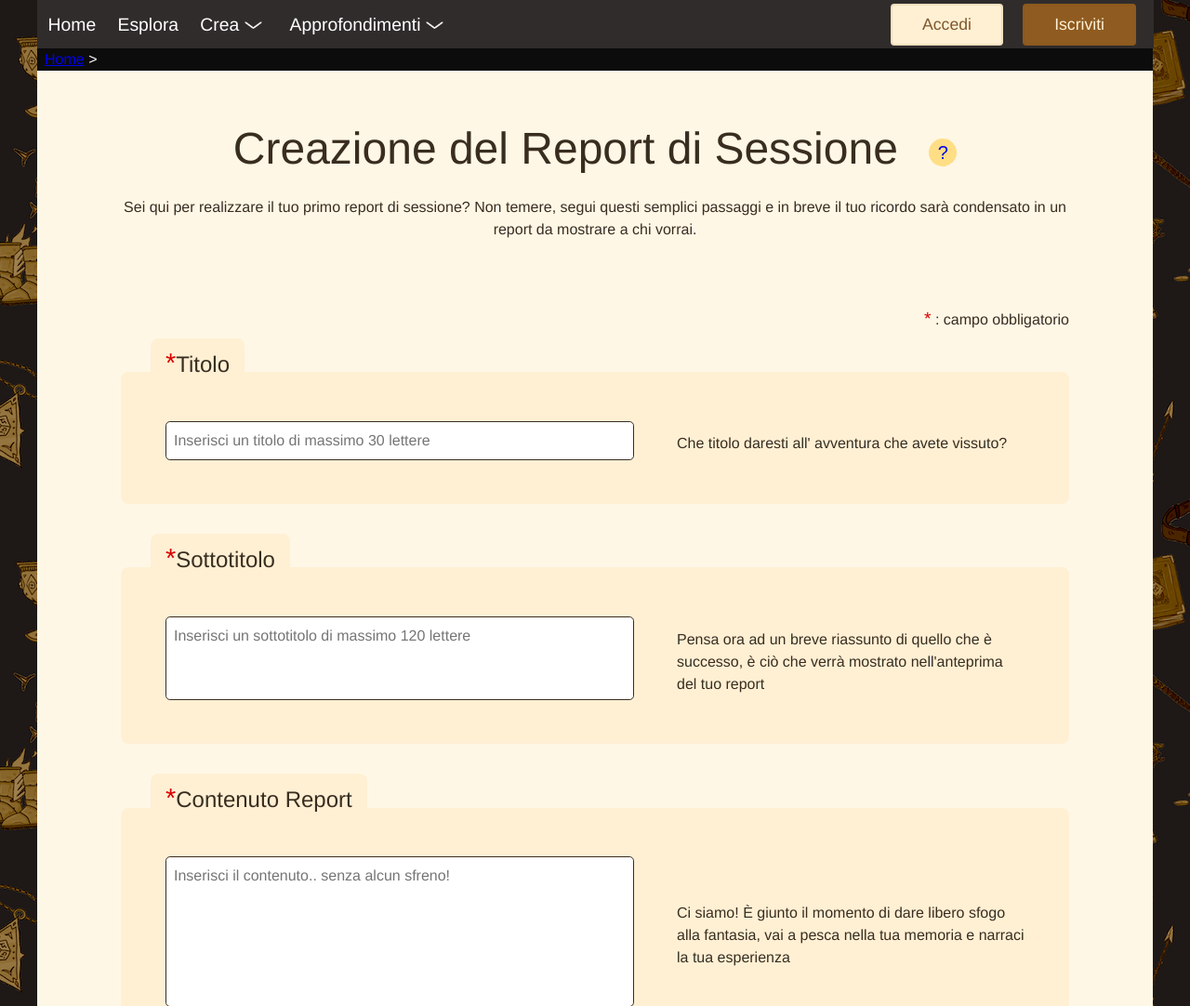
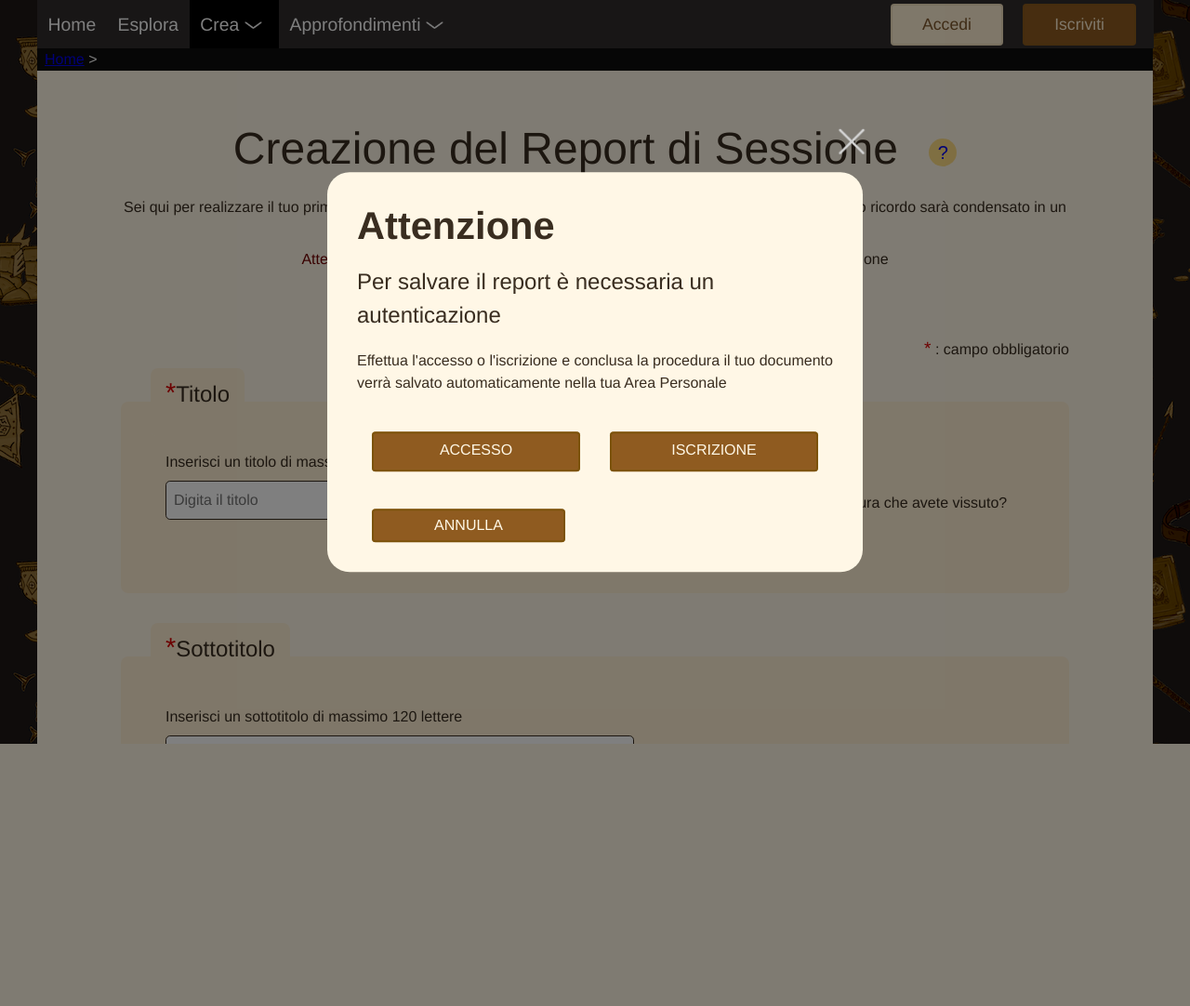
Before and after one commit to RiccardoCalcagno/ProgettoTecWeb, a PHP site: page /otherHTMLs/creazioneReport.html in a window 1280 px wide. Shown: the top 1082 px of the page at 93% size. After the commit the page ends 800 px from the top, so only its background shows below. Run offline with PHP 8.4, Linux system fonts and the light colour scheme.

Commit message:
intermedio1

```diff
--- a/Sito/Home.html
+++ b/Sito/Home.html
@@ -35,7 +35,7 @@ Note DI CORREZIONE PER TUTTI I FILE DEL PROGETTO:
 
 5) mettere gli href
 
-6) ARIA + TABINDEX
+6) ARIA + TABINDEX  (es. ariaDescribeBy)
 
 7) CREARE LA PAGINA 404
 
--- a/Sito/otherHTMLs/Approfondimenti/Approfondimento_Dungeon&Dragon.html
+++ b/Sito/otherHTMLs/Approfondimenti/Approfondimento_Dungeon&Dragon.html
@@ -43,7 +43,7 @@
                 </ul>
             </li>
             <li role="none" class="externalLink">
-                <a class="dropdown" role="menuitem" aria-haspopup="true" aria-expanded="false">Approfondimenti</a>
+                <a class="dropdown" role="menuitem" aria-haspopup="true" aria-expanded="false" id="currentDirect">Approfondimenti</a>
                 <ul role="menu" class="dropdown-content">
                     <li role="none" id="currentLink" xml:lang="en" class="DeD">Dungeons & Dragons</li>
                     <li role="none"><a href="approfondimento_Report.html" role="menuitem" tabindex="-1">Report Sessione</a></li>
--- a/Sito/otherHTMLs/Approfondimenti/approfondimento_Report.html
+++ b/Sito/otherHTMLs/Approfondimenti/approfondimento_Report.html
@@ -42,7 +42,7 @@
                 </ul>
             </li>
             <li role="none" class="externalLink">
-                <a class="dropdown" role="menuitem" aria-haspopup="true" aria-expanded="false">Approfondimenti</a>
+                <a class="dropdown" role="menuitem" aria-haspopup="true" aria-expanded="false"  id="currentDirect">Approfondimenti</a>
                 <ul role="menu" class="dropdown-content">
                     <li role="none"><a href="Approfondimento_Dungeon&Dragon.html" role="menuitem" tabindex="-1" class="DeD">Dungeons & Dragons</a></li>
                     <li role="none" id="currentLink"><span xml:lang="en">Report</span> Sessione</li>
--- a/Sito/otherHTMLs/Approfondimenti/approfondimento_esplora.html
+++ b/Sito/otherHTMLs/Approfondimenti/approfondimento_esplora.html
@@ -42,7 +42,7 @@
                 </ul>
             </li>
             <li role="none" class="externalLink">
-                <a class="dropdown" role="menuitem" aria-haspopup="true" aria-expanded="false">Approfondimenti</a>
+                <a class="dropdown" role="menuitem" aria-haspopup="true" aria-expanded="false" id="currentDirect">Approfondimenti</a>
                 <ul role="menu" class="dropdown-content">
                     <li role="none"><a href="Approfondimento_Dungeon&Dragon.html" role="menuitem" tabindex="-1" class="DeD">Dungeons & Dragons</a></li>
                     <li role="none"><a href="approfondimento_Report.html" role="menuitem" tabindex="-1">Report Sessione</a></li>
--- a/Sito/otherHTMLs/Approfondimenti/approfondimento_scheda_giocatore.html
+++ b/Sito/otherHTMLs/Approfondimenti/approfondimento_scheda_giocatore.html
@@ -42,7 +42,7 @@
                 </ul>
             </li>
             <li role="none" class="externalLink">
-                <a class="dropdown" role="menuitem" aria-haspopup="true" aria-expanded="false">Approfondimenti</a>
+                <a class="dropdown" role="menuitem" aria-haspopup="true" aria-expanded="false" id="currentDirect">Approfondimenti</a>
                 <ul role="menu" class="dropdown-content">
                     <li role="none"><a href="Approfondimento_Dungeon&Dragon.html" role="menuitem" tabindex="-1" class="DeD">Dungeons & Dragons</a></li>
                     <li role="none"><a href="approfondimento_Report.html" role="menuitem" tabindex="-1">Report Sessione</a></li>
--- a/Sito/otherHTMLs/Esplora.html
+++ b/Sito/otherHTMLs/Esplora.html
@@ -18,7 +18,7 @@
 
 </head>
 
-<body id=bodyEsplora>
+<body id="bodyEsplora">
     <header id="intestazioneSito">
 
         <ul class="AiutiNavigazione">
@@ -106,7 +106,6 @@
             <form action="" method="get">                                                    <!--SPECIFICARE LA PAGINA DI AZIONE-->
                 <header>
                     <h2><span xlm:lang="en">Report</span> Globali</h2>
-                    <p>Consulta i <span xlm:lang="en">Report</span> postati dagli altri utenti!</p>
                 </header>
                 <div class="box">
                 <ul class="cards">
--- a/Sito/otherHTMLs/character creation.html
+++ b/Sito/otherHTMLs/character creation.html
@@ -34,7 +34,7 @@
             <li role="none" xml:lang="en" class="externalLink"><a href="../Home.html" role="menuitem">Home</a></li>
             <li role="none" class="externalLink"><a href="Esplora.html" role="menuitem">Esplora</a></li>
             <li role="none" class="externalLink">
-                <a class="dropdown" role="menuitem" aria-haspopup="true" aria-expanded="false">Crea</a>
+                <a class="dropdown" role="menuitem" aria-haspopup="true" aria-expanded="false" id="currentDirect">Crea</a>
                 <ul role="menu" class="dropdown-content">
                     <li role="none" id="currentLink">Crea Scheda Giocatore</li>
                     <li role="none"><a href="creazioneReport.html" role="menuitem" tabindex="-1">Crea Report</a></li>
@@ -66,6 +66,7 @@
                     href="../otherHTMLs/Approfondimenti/approfondimento_scheda_giocatore.html">?</a></span></h1>
         <p> Sei qui per realizzare la tua prima scheda giocatore? Non temere, è facilissimo! Compila questo
             ridotto insieme di campi per conferire al tuo personaggio le principali caratteristiche.</p>
+        <p><strong class="Attenzione">Attenzione</strong>: per effettuare il salvataggio della scheda sarà necessaria una tua autenticazione</p>
     </header>
 
     <p class="campiObbligatori"> : campo obbligatorio</p>
--- a/Sito/otherHTMLs/creazioneReport.html
+++ b/Sito/otherHTMLs/creazioneReport.html
@@ -11,6 +11,8 @@
         <meta name="author" content="Calcagno Riccardo, Pavin Nicola, Sertori Nicholas, Pirolo Alessandro" />
 
         <link rel="stylesheet" type="text/css" href="../style/mainStyle.css" media="screen" />
+
+        <script type="text/javascript" src="../scripts.js"></script>
     </head>
 
     <body id="creazioneReport">
@@ -29,7 +31,7 @@
                 <li role="none" xml:lang="en" class="externalLink"><a href="../Home.html" role="menuitem">Home</a></li>
                 <li role="none" class="externalLink"><a href="Esplora.html" role="menuitem">Esplora</a></li>
                 <li role="none" class="externalLink">
-                    <a class="dropdown" role="menuitem" aria-haspopup="true" aria-expanded="false">Crea</a>
+                    <a class="dropdown" role="menuitem" aria-haspopup="true" aria-expanded="false" id="currentDirect">Crea</a>
                     <ul role="menu" class="dropdown-content">
                         <li role="none"><a href="character creation.html" role="menuitem" tabindex="-1">Crea Scheda Giocatore</a></li>
                         <li role="none" id="currentLink">Crea Report</li>
@@ -59,7 +61,8 @@
         <header id="intestazionePagina">
             <h1>Creazione del Report di Sessione <span> <a class="puntoInterrogativo" href="../otherHTMLs/Approfondimenti/approfondimento_Report.html">?</a></span></h1>
             <p>Sei qui per realizzare il tuo primo report di sessione? Non temere, segui questi semplici
-                passaggi e in breve il tuo ricordo sarà condensato in un report da mostrare a chi vorrai.</p>
+                passaggi e in breve il tuo ricordo sarà condensato in un report da mostrare a chi vorrai. </p>
+            <p><strong class="Attenzione">Attenzione</strong>: per effettuare il salvataggio del report sarà necessaria una tua autenticazione</p>
         </header>
 
         <p class="campiObbligatori"> : campo obbligatorio</p>
@@ -70,13 +73,21 @@
                 <li>
                     <fieldset id="titoloRepo" class="fieldss"><legend><h2 class="campiObbligatori">Titolo</h2></legend>
                         <p>Che <strong>titolo</strong> daresti all' <strong>avventura</strong> che avete vissuto?</p>
-                        <div><textarea name="titolo" rows=1 cols="60" placeholder="Inserisci un titolo di massimo 30 lettere" maxlength="30" aria-required="true" required="required"></textarea></div>
+                        <div>
+                            <p class="limitazioniText">Inserisci un titolo di massimo 30 lettere</p>
+                            <textarea id="titoloReport" name="titolo" rows=1 cols="60" placeholder="Digita il titolo" maxlength="30" aria-required="true" required="required" onkeyup="updateCounterTextarea('titoloReport', 'currentCountTitolo');"></textarea>
+                            <p class="counter"><span id="currentCountTitolo">0</span>/30</p>
+                        </div>
                     </fieldset>
                 </li>
                 <li>
                     <fieldset id="sottotitoloRepo" class="fieldss"><legend><h2 class="campiObbligatori">Sottotitolo</h2></legend>
                         <p>Pensa ora ad un <strong>breve riassunto</strong> di quello che è successo, è ciò che verrà <strong>mostrato nell'anteprima</strong> del tuo <span xml:lang="en">report</span></p>
-                        <div><textarea name="sottotitolo" rows=4 cols="60" placeholder="Inserisci un sottotitolo di massimo 120 lettere" maxlength="120" aria-required="true" required="required"></textarea></div>
+                        <div>
+                            <p class="limitazioniText">Inserisci un sottotitolo di massimo 120 lettere</p>
+                            <textarea id="sottoTRepo" name="sottotitolo" rows=4 cols="60" placeholder="Digita il sottotitolo" maxlength="120" aria-required="true" required="required" onkeyup="updateCounterTextarea('sottoTRepo', 'currentCountSottotitolo');"></textarea>
+                            <p class="counter"><span id="currentCountSottotitolo">0</span>/120</p>
+                        </div>
                     </fieldset>
                 </li>
                 <li>
@@ -181,5 +192,23 @@
 
     </body>
 
+    <div id="AutenticazioneOverlay">
+        <div id="popUpAutenticazione">
+
+            <button id="closeSalvataggio" name="Salvataggio" value="annulla"></button>
+
+            <h1>Attenzione</h1>
+            <h2>Per salvare il report è necessaria un autenticazione</h2>
+            <p>Effettua l'accesso o l'iscrizione e conclusa la procedura il tuo documento
+                verrà salvato automaticamente nella tua Area Personale</p>
+            <form>
+            <div>
+                <a class="buttonLink" href="login.html">ACCESSO</a>
+                <a class="buttonLink" href="">ISCRIZIONE</a>
+            </div>
+            <button id="annullaSalvataggio" class="buttonLink" name="Salvataggio" value="annulla">ANNULLA</button>
+            </form>
+        </div>
+    </div>
 
 </html>
--- a/Sito/style/mainStyle.css
+++ b/Sito/style/mainStyle.css
@@ -381,6 +381,9 @@ body{
 
 #menu a.dropdown {
     cursor: pointer;
+}
+#menu a#currentDirect{
+    background-color:black;
 }
 
 #menu a.dropdown::after { /* background?*/
@@ -765,7 +768,8 @@ li #toApprEsp:active{background-color:#732ab8be;}
     padding:4em 1em 5em 1em;
 }
 
-.documentoBody #content button[name="close"], #loginUser button[name="close"]{
+.documentoBody #content button[name="close"], #loginUser button[name="close"], #closeSalvataggio{
+    cursor: pointer;
     float: right;
     position: relative;
     top:-5.5em;
@@ -1206,6 +1210,21 @@ li #toApprEsp:active{background-color:#732ab8be;}
 --------------------------------------------------------------------------------------------------------------------------------------
 */
 
+.Attenzione{
+    color:#720000;
+}
+
+.counter{
+    float: right;
+}
+.limitazioniText{
+    font-weight: 400;
+}
+#datiUtenza .counter{
+    margin-top: 0.5em;
+    margin-right: 3em;
+}
+
 .creazioneFields fieldset{
     background-color: #FFF0D4;
     border:none;
@@ -1255,6 +1274,66 @@ textarea,input[type="text"],input[type="date"],input[type="password"]{
 p.campiObbligatori{
     text-align: right;
     margin-right: 7.5%;
+}
+
+/*
+---------------------------------------------------------------------------------------------------------------------------------
+                                                        AUTENTICAZIONE OVERLAY
+---------------------------------------------------------------------------------------------------------------------------------
+*/
+
+#AutenticazioneOverlay {
+    position: fixed;
+    /*display: none;  */
+    width: 100%;
+    height: 100%;
+    top: 0;
+    left: 0;
+    right: 0;
+    bottom: 0;
+    background-color: rgba(0, 0, 0, 0.5);
+    z-index: 2;
+  }
+
+#popUpAutenticazione{
+    position: absolute;
+    top: 50%;
+    left: 50%;
+    transform: translate(-50%,-50%);
+    -ms-transform: translate(-50%,-50%);
+    background-color: #fff7e6;
+    padding: 2em;
+    padding-top: 1.7em;
+    width: 40%;
+    min-width: 22em;
+    border-radius: 1.5em;
+}
+#popUpAutenticazione h2{
+    font-size: 1.5em;
+}
+#popUpAutenticazione h1{
+    font-size: 2.6em;
+    padding-bottom: 0.25em;
+}
+#popUpAutenticazione a{
+    display: inline-block;
+    flex: 1 1 10em;
+    margin:1em;
+    text-decoration: none;
+}
+#popUpAutenticazione form > div{
+    display: flex;
+    padding-bottom: 1.5em;
+    padding-top: 1em;
+}
+#popUpAutenticazione #annullaSalvataggio{
+    height: 2.2em;
+    width:13em;
+    margin-left:1em;
+}
+#closeSalvataggio{
+    top:-5em;
+    left: 2.5em;
 }
 
 /*
```
Also changed, not shown: other parts of Sito/style/mainStyle.css (+47 -41 lines), Sito/otherHTMLs/modificaDati.html (+10 -45 lines), Sito/scripts.js (added, +23 -0 lines), 5 other files.
